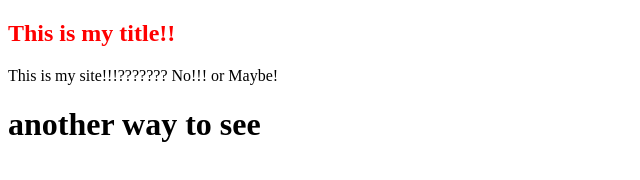
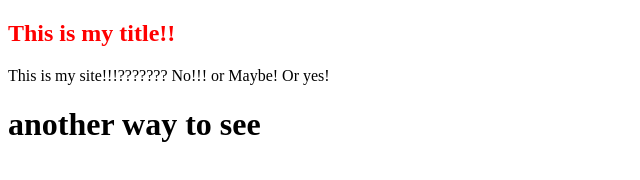
Before and after one commit to trexon/trexon.github.io, a plain HTML site: page index.html in a window 1280 px wide. Shown: the full height of the page, 0-640 px from the left. Drawn offline with Linux system fonts and the light colour scheme.

Commit message:
mac change

```diff
--- a/index.html
+++ b/index.html
@@ -6,7 +6,7 @@
 	<body>
 
 	<h2 style = "color: red"> This is my title!!</h2>
-		This is my site!!!??????? No!!! or Maybe!
+		This is my site!!!??????? No!!! or Maybe! Or yes!
 	<h1> another way to see </h1>
 	</body>
 
```
